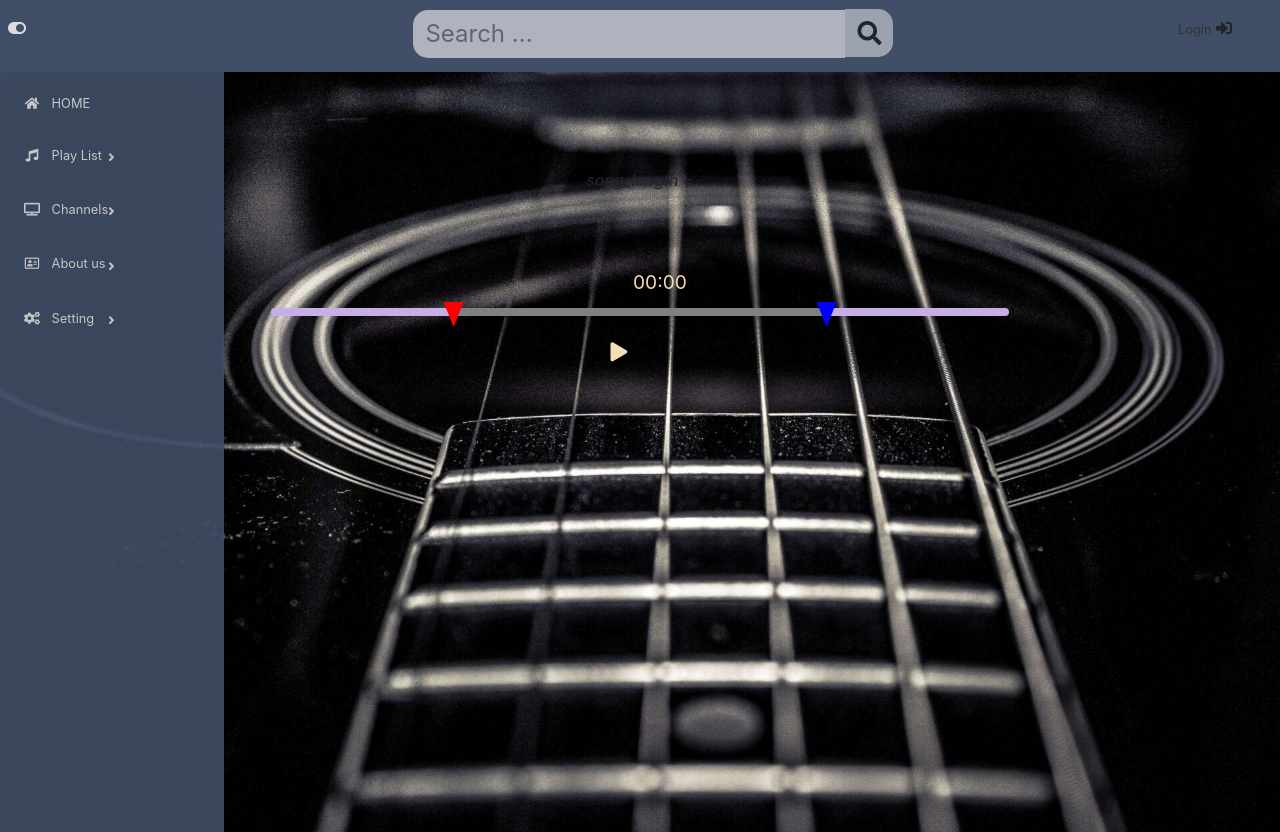
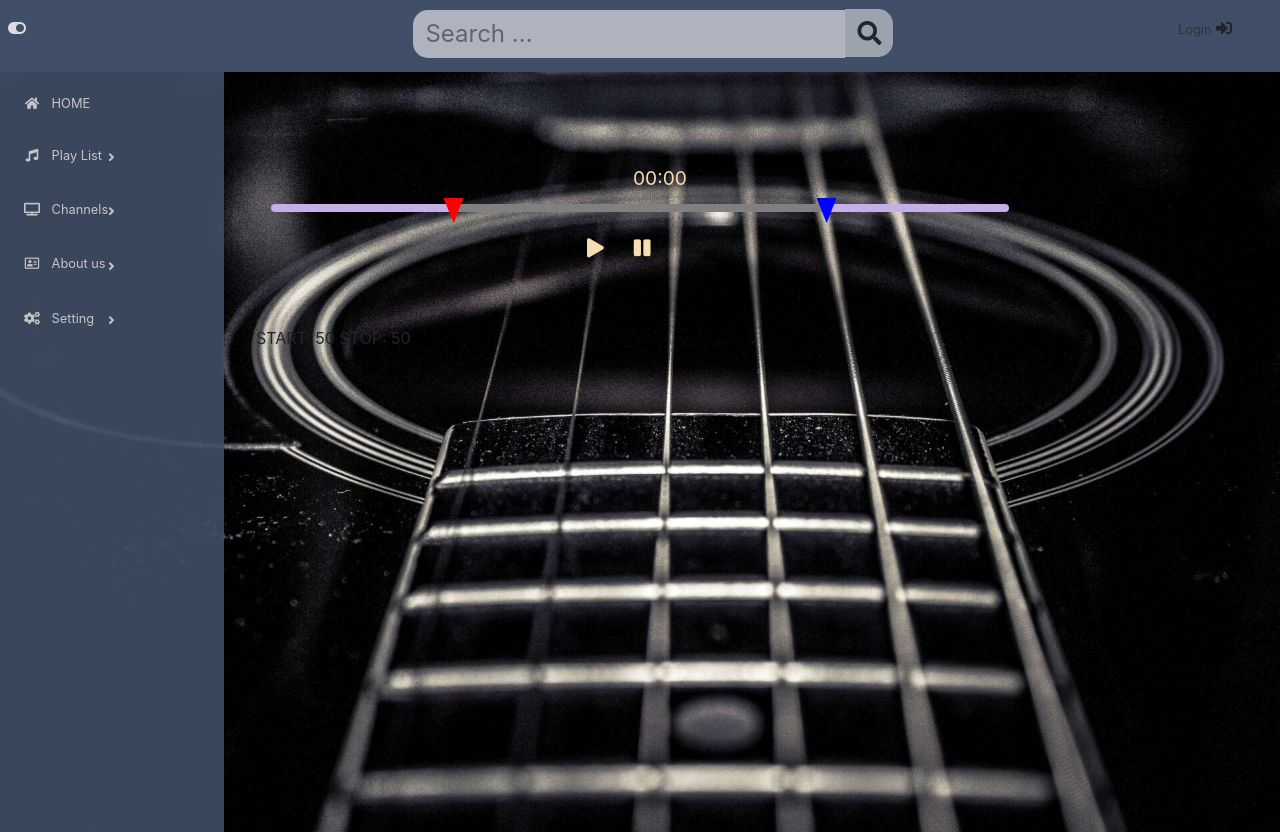
Before and after one commit to Megowy/Looper, a Django app: template youtube_app/templates/youtube_player.html in a window 1280 px wide. Run offline with Django 4.2, Linux system fonts and the light colour scheme; the template is opened without the code that fills it, so the values that code supplies are empty; some libraries are stand-ins or nearby versions.

Commit message:
Slider improvment

```diff
--- a/youtube_app/templates/youtube_player.html
+++ b/youtube_app/templates/youtube_player.html
@@ -1,29 +1,22 @@
 {% extends "base.html" %}
+{% load static %}
+{% block content %}
+{% load static %}
 
-{% load static %}
 <head>
-    <meta charset="UTF-8">
-    <meta name="viewport" content="width=device-width, initial-scale=1.0">
-    <link rel="stylesheet" href="{% static 'css/bootstrap/bootstrap.min.css' %}">
-    <link rel="stylesheet" href="{% static 'fontawesome/css/all.min.css' %}">
-    <link rel="stylesheet" href="{% static 'css/animate.min.css' %}">
-    <link rel="stylesheet" href="{% static 'css/grid.css' %}">
-    <link rel="stylesheet" href="{% static 'css/style.css' %}">
-    <link rel="shortcut icon" type="image/png" href="{% static 'favicon.ico' %}"/>
-    <title>Looper</title>
+    <script src="static/js/jquery-3.5.1.min.js"></script>
+    <script src="static/js/popper.js"></script>
+    <script src="static/js/bootstrap/bootstrap.min.js"></script>
+    <script src="static/js/grid.js"></script>
 </head>
 
-{% block content %}
 <section id="main-body" class="main-body">
     <section class="player-container-index ">
-
-
-
         <section class="videoplayer-index">
             <section class="main-video-index">
-        <div class="player" id="player">
-                <var> song_length = {{length}} </var>
-                <script>
+                <div class="player" id="player">
+                    <script>
+
                     tag = document.createElement('script');
 
                     tag.src = "https://www.youtube.com/iframe_api";
@@ -61,37 +54,70 @@
                                                         });
                         }
                     }
-                </script>
-        </div>
+                    </script>
+                </div>
             </section>
         </section>
     </section>
-<!--    <p>ID: {{ video_id }} - Length: {{ length }} </p>-->
-<!--    <p>Start: {{ start_video }} - Stop: {{ stop_video }} </p>-->
+
     <section class="looper">
+
         <span id="lopper-timer">00:00</span>
         <div class="middle">
+            <div class="multi-range-slider">
+                <form id="loop" action="" method="POST">
+                    {% csrf_token %}
+                    <input type="range" name="start_value" id="input-left" min="0" max="{{ length }}" value={{ start_video }}>
+                    <input type="range" name="stop_value" id="input-right" min="{{ 0 }}" max="{{ length }}" value={{ stop_video }}>
 
-            <div class="multi-range-slider">
-
-                <input type="range" id="input-left" min="0" max="100" value="25">
-                <input type="range" id="input-right" min="0" max="100" value="75">
-
+                </form>
                 <div class="slider">
                     <div class="track"></div>
                     <div class="range"></div>
                     <div class="thumb left"></div>
                     <div class="thumb right"></div>
                 </div>
+
+
             </div>
         </div>
     </section>
-    <div class="d-flex justify-content-center">
-        <button id="btn-looper-play" class="btn-looper-play "><i id="i-looper-play" class="fa fa-play "></i></button>
-        <button id="btn-looper-pause" class="btn-looper-pause d-none"><i id="i-looper-pause"
-                                                                         class="fa fa-pause d-none"></i></button>
+    <div class="text-center">
+        <button type="submit"  form="loop"  id="btn-looper-play" class="btn-looper-play">
+            <i id="i-looper-play" class="fa fa-play"></i>
+        </button>
+        <button id="btn-looper-pause" class="btn-looper-pause ">
+            <i id="i-looper-pause" class="fa fa-pause "></i>
+        </button>
     </div>
-</section>
+
+              <br>
+    <p>START: <span id="startvalue"></span> STOP: <span id="stopvalue"></span></p>
+
+            <script>
+                    var sliderl = document.getElementById("input-left");
+                    var outputl = document.getElementById("startvalue");
+                    outputl.innerHTML = sliderl.value;
+
+                        sliderl.oninput = function() {
+                                              outputl.innerHTML = this.value;
+                                            }
+
+            </script>
+            <script>
+                    var sliderr = document.getElementById("input-right");
+                    var outputr = document.getElementById("stopvalue");
+                    outputr.innerHTML = sliderr.value;
+
+                        sliderr.oninput = function() {
+                                              outputr.innerHTML = this.value;
+                                            }
+
+            </script>
 
 
+
+
+
+</section>
 {% endblock %}
```
